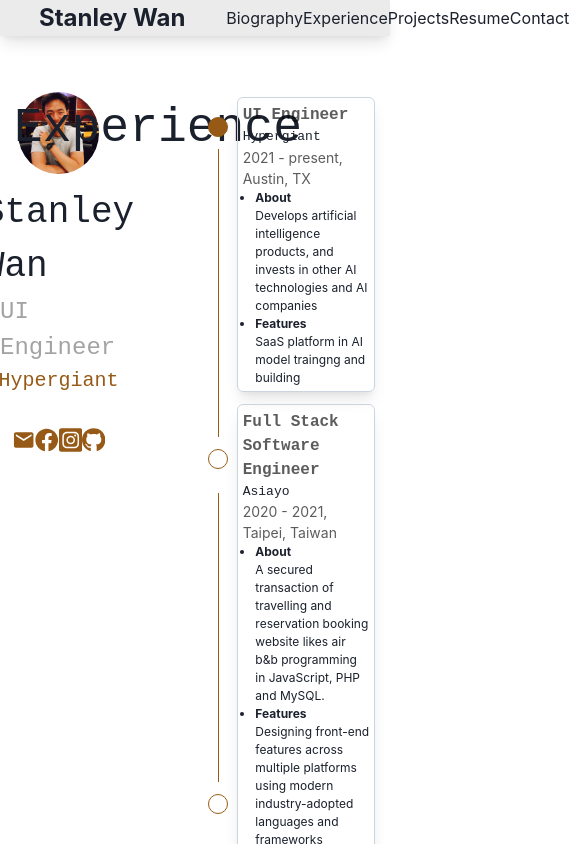
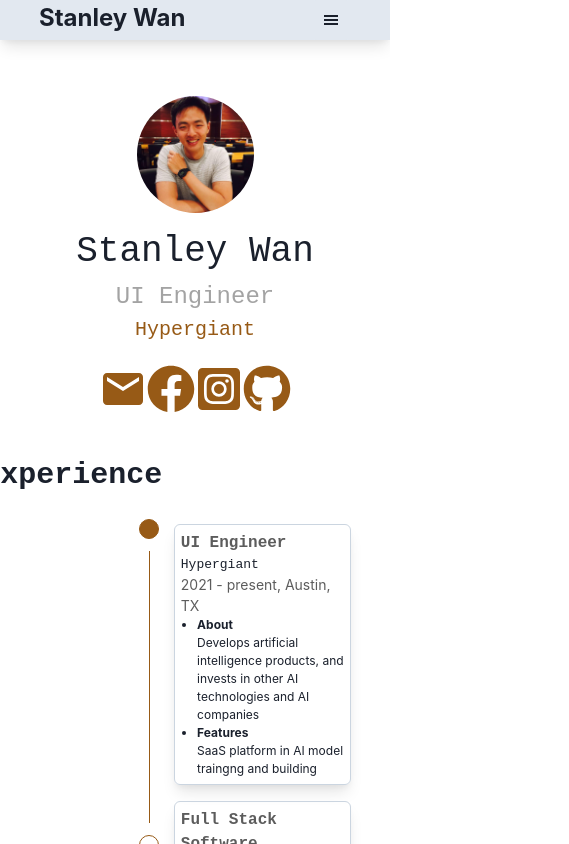
Before and after one commit to stanleywanone/portfolio, a Next.js app: page /core/Experience/Experience in a window 390 px wide. Shown: the top 844 px of the page, 569 px wide, since content can reach past the window. Built offline with nearby package versions, Linux system fonts and the light colour scheme.

Commit message:
responsive style

```diff
--- a/common/Layout/Layout.tsx
+++ b/common/Layout/Layout.tsx
@@ -1,18 +1,39 @@
-import { FC } from "react"
+import { FC, useMemo } from "react"
+import { useRouter } from "next/router"
 import { Box, Flex } from "@chakra-ui/react"
 import { Header } from "@/core/Header/Header"
 import { Sider } from "@/core/Sider/Sider"
 
 /**Color map :1B262C, 0F4C75, 3282B8 BBE1FA */
 export const Layout: FC = ({ children }) => {
+  const router = useRouter()
+
+  const routerName = useMemo(() => {
+    return router.pathname.substring(6)
+  }, [router.pathname])
   return (
-    <Flex flexDir="column" h="full" w="full">
-      <Header />
-      <Flex h={"full"} pt={14} overflow="scroll">
-        <Flex w="30%" h="full">
-          <Sider />
-        </Flex>
-        <Flex w="70%" h="full">
+    <Flex flexDir="column" h="full" w="full" minH="2xl">
+      {routerName !== "Resume" && <Header />}
+
+      <Flex
+        h={"full"}
+        pt={routerName !== "Resume" ? 14 : 0}
+        flexDir={{ base: "column", lg: "row" }}
+      >
+        {routerName !== "Resume" && (
+          <Flex w={{ base: "full", md: "full", lg: "30%" }} h="full">
+            <Sider />
+          </Flex>
+        )}
+        <Flex
+          w={{
+            base: "full",
+            md: "full",
+            lg: routerName === "Resume" ? "full" : "70%",
+          }}
+          h="full"
+          px={routerName !== "Resume" ? "5%" : "0"}
+        >
           {children}
         </Flex>
       </Flex>
--- a/pages/core/Experience/Experience.tsx
+++ b/pages/core/Experience/Experience.tsx
@@ -38,11 +38,16 @@
   return (
     <Flex w="full">
       <Flex w="30%" justifyContent="center">
-        <Text fontSize="5xl" fontFamily="monospace">
+        <Text
+          fontSize={{ base: "3xl", md: "4xl", lg: "5xl" }}
+          fontFamily="monospace"
+          fontWeight="bold"
+          mb="2%"
+        >
           Experience
         </Text>
       </Flex>
-      <Flex w="70%" my="2%">
+      <Flex w="70%" my={{ base: "12%", md: "8%", lg: "2%" }}>
         <Flex w="20%" alignItems="center" flexDirection="column" pt="10%">
           <CircleIcon border="1px solid #975A16" mb={3} />
           <Flex h="40%" w="0.5%" bgColor="yellow.700" />
@@ -54,10 +59,15 @@
             border="1px solid #975A16"
           />
         </Flex>
-        <Flex w="80%" flexDirection="column">
+        <Flex
+          w="80%"
+          flexDirection="column"
+          my={{ base: "12%", md: "8%", lg: "8%" }}
+        >
           {experienceData.map((data) => {
             return (
               <ExperienceCard
+                key={data.title}
                 title={data.title}
                 company={data.company}
                 time={data.time}
--- a/pages/core/Header/Header.tsx
+++ b/pages/core/Header/Header.tsx
@@ -1,6 +1,58 @@
 import { FC, useMemo } from "react"
 import { useRouter } from "next/router"
-import { Flex, Box, Text, Link } from "@chakra-ui/react"
+import {
+  Flex,
+  Box,
+  Text,
+  Link,
+  Menu,
+  MenuButton,
+  MenuList,
+  MenuItem,
+  MenuItemOption,
+  MenuGroup,
+  MenuOptionGroup,
+  MenuDivider,
+  IconButton,
+} from "@chakra-ui/react"
+import { GiHamburgerMenu } from "react-icons/gi"
+
+export interface LinkComponentProps {
+  name: string
+  routerName: string
+}
+
+export const LinkComponent: FC<LinkComponentProps> = ({ name, routerName }) => {
+  const router = useRouter()
+  return (
+    <Link
+      cursor="pointer"
+      onClick={() => router.push(`/core/${name}`)}
+      fontWeight={routerName === name ? "bold" : "normal"}
+    >
+      {name}
+    </Link>
+  )
+}
+
+export interface MenuComponentProps {
+  name: string
+}
+
+export const MenuComponent: FC<MenuComponentProps> = ({ name }) => {
+  const router = useRouter()
+  return (
+    <MenuItem onClick={() => router.push(`/core/${name}`)}>{name}</MenuItem>
+  )
+}
+
+const routerData = [
+  { name: "Biography" },
+  { name: "Experience" },
+  { name: "Projects" },
+  { name: "Resume" },
+  { name: "Contact" },
+]
 
 export const Header: FC = () => {
   const router = useRouter()
@@ -12,57 +64,45 @@
   return (
     <Flex
       w="full"
-      backgroundColor="blackAlpha.200"
+      backgroundColor="gray.200"
       flexDirection="row"
       justifyContent="space-between"
       px="10%"
       shadow="lg"
     >
-      <Flex w="60%" fontSize={36}>
+      <Flex fontSize={36}>
         <Text
           fontWeight="bold"
-          fontSize={{ base: "24px", md: "40px", lg: "56px" }}
+          fontSize={{ base: "24px", md: "32px", lg: "40px" }}
         >
           Stanley Wan
         </Text>
       </Flex>
+      <Flex display={{ lg: "none" }}>
+        <Menu>
+          <MenuButton
+            icon={<GiHamburgerMenu />}
+            as={IconButton}
+            bgColor="#E2E8F0"
+            m="0"
+          />
+          <MenuList>
+            {routerData.map((data) => {
+              return <MenuComponent name={data.name} />
+            })}
+          </MenuList>
+        </Menu>
+      </Flex>
 
-      <Flex alignItems="center" w="40%" justifyContent="space-around">
-        <Link
-          cursor="pointer"
-          onClick={() => router.push("/core/Biography")}
-          fontWeight={routerName === "Biography" ? "bold" : "normal"}
-        >
-          Biography
-        </Link>
-        <Link
-          cursor="pointer"
-          onClick={() => router.push("/core/Experience")}
-          fontWeight={routerName === "Experience" ? "bold" : "normal"}
-        >
-          Experience
-        </Link>
-        <Link
-          cursor="pointer"
-          onClick={() => router.push("/core/Projects")}
-          fontWeight={routerName === "Projects" ? "bold" : "normal"}
-        >
-          Projects
-        </Link>
-        <Link
-          cursor="pointer"
-          onClick={() => router.push("/core/Resume")}
-          fontWeight={routerName === "Resume" ? "bold" : "normal"}
-        >
-          Resume
-        </Link>
-        <Link
-          cursor="pointer"
-          onClick={() => router.push("/core/Contact")}
-          fontWeight={routerName === "Contact" ? "bold" : "normal"}
-        >
-          Contact
-        </Link>
+      <Flex
+        alignItems="center"
+        w="40%"
+        justifyContent="space-around"
+        display={{ base: "none", lg: "flex" }}
+      >
+        {routerData.map((data) => {
+          return <LinkComponent routerName={routerName} name={data.name} />
+        })}
       </Flex>
     </Flex>
   )
--- a/pages/core/Sider/Sider.tsx
+++ b/pages/core/Sider/Sider.tsx
@@ -8,13 +8,18 @@
 export const Sider: FC = () => {
   const router = useRouter()
   return (
-    <Flex w="full" h="full" flexDirection="column">
+    <Flex
+      w="full"
+      h="full"
+      flexDirection="column"
+      mb={{ base: "5%", md: "5%" }}
+    >
       <Flex justifyContent="center">
         <Image
           borderRadius="100%"
           src={"../../../photo.jpg"}
           alt="photo"
-          w="70%"
+          w={{ base: "30%", md: "40%", lg: "70%" }}
         />
       </Flex>
       <Flex
```
Also changed, not shown: common/ProjectCard/ProjectCard.tsx (+6 -2 lines), pages/core/Biography/Biography.tsx (+6 -1 lines), pages/core/Contact/Contact.tsx (+6 -1 lines), pages/core/Projects/Projects.tsx (+12 -2 lines).
